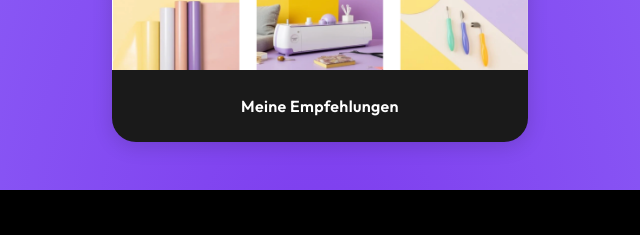
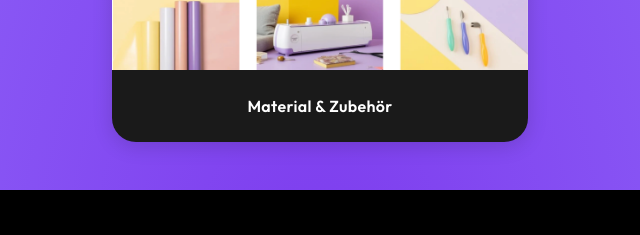
Before and after one commit to createdbynosca/links, a plain HTML site: page index.html in a window 1280 px wide. Shown: the part 818-1053 px from the top of the page, 320-960 px from the left. Drawn offline with Linux system fonts and the light colour scheme.

Commit message:
small change in headline

```diff
--- a/index.html
+++ b/index.html
@@ -34,7 +34,7 @@
                     <img src="images/tools-preview.png" alt="Meine Tools & Materialien">
 
                 </div>
-                <div class="link-card-label">Meine Empfehlungen</div>
+                <div class="link-card-label">Material & Zubehör</div>
             </a>
         </main>
 
```
